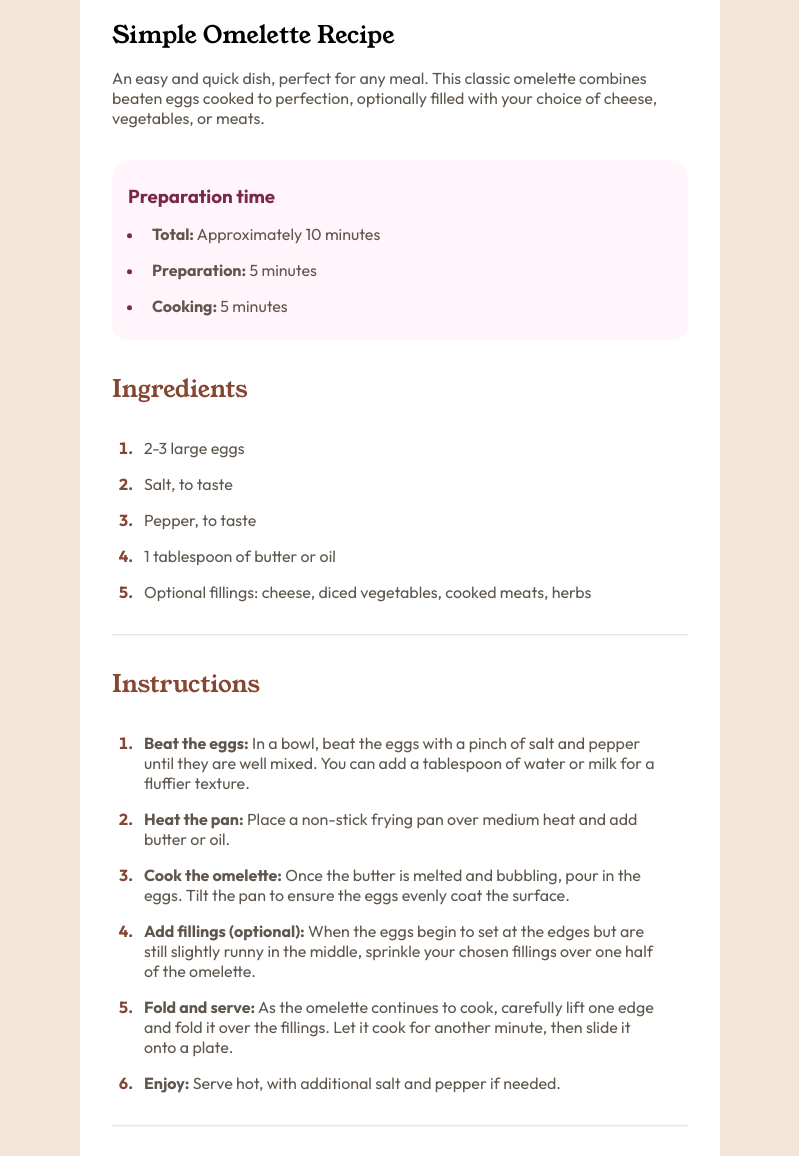
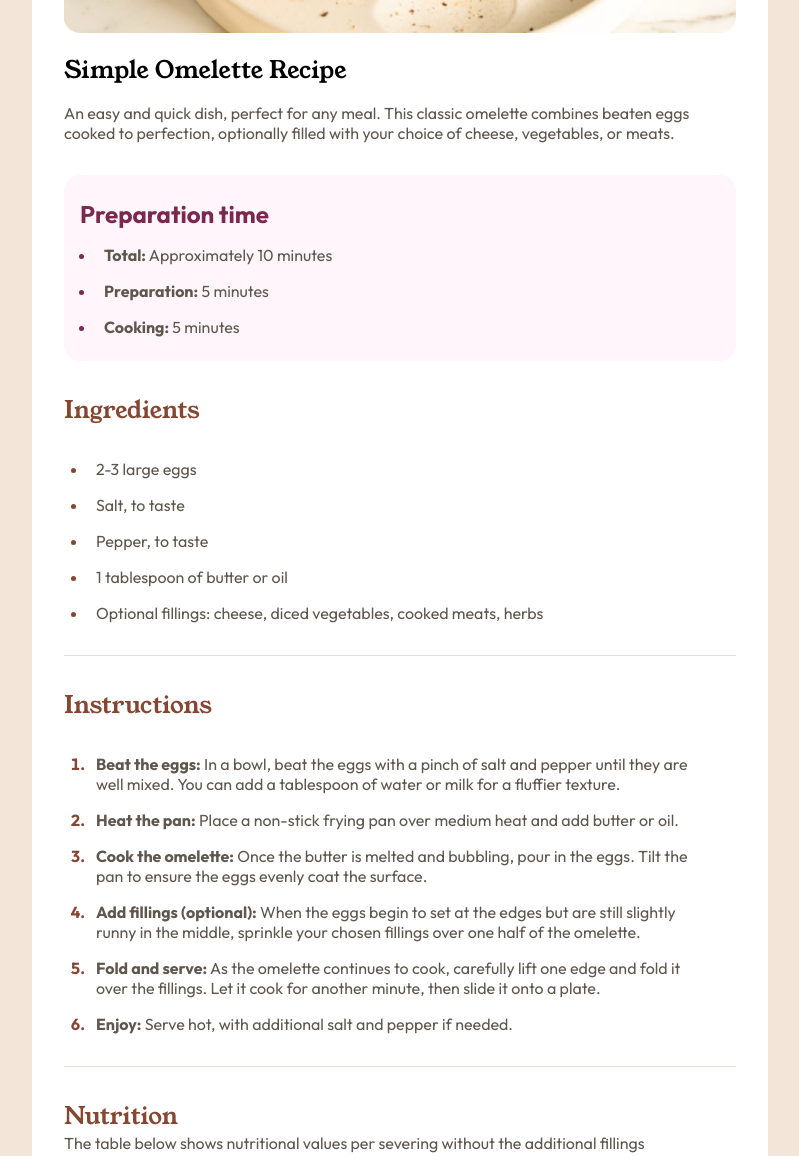
Before and after one commit to cvalencia1991/recipe-app-menu, a plain HTML site: page index.html in a window 1280 px wide. Shown: the part 386-1542 px from the top of the page, without its empty margins (240-1039 px from the left). Drawn offline with Linux system fonts and the light colour scheme.

Commit message:
Fix Design and Accesibility

```diff
--- a/css/style.css
+++ b/css/style.css
@@ -30,19 +30,20 @@
     }
 
     body{
-    font-size: 100%;
+      /*font-size: 100%;*/
+      font-size: clamp(.5rem, 0.7rem + 1vw, 1rem);
       background-color:var(--color-stone-100);
     }
 
     .recipe{
       position: absolute;
-    top: 120%;
+      top:10%;
       left:50%;
-    transform: translate(-50%,-50%);
+      transform: translateX(-50%);
       background-color: var(--color-white);
       height: auto;
-    width: 100%;
-    max-width: 40rem;
+      width:80%;
+      max-width: 46rem;
       border-radius: 1rem;
     }
 
@@ -64,6 +65,7 @@
 
     .recipe__header--1{
       font-weight:400;
+      font-size: clamp(1rem, 1.5rem, 4rem);
     }
 
     .recipe__header--2{
@@ -113,9 +115,20 @@
     }
 
     .recipe__preparation--ingredients-list{
+      list-style:disc;
+      margin:1.5rem;
+      font-family:Outfit, sans-serif;
+    }
+
+    .recipe__preparation--ingredients-steps{
       list-style:decimal;
       margin:1.5rem;
       font-family:Outfit, sans-serif;
+    }
+
+    .recipe__preparation--ingredients-steps li::marker{
+      color: var(--color-brown-800);
+      font-weight: 700;
     }
 
     .recipe__preparation--ingredients-list li::marker{
@@ -160,6 +173,7 @@
         top: auto;
         left: auto;
         transform: none;
+        width:100%;
       }
 
 
@@ -173,7 +187,7 @@
       }
 
       figcaption{
-      padding:2rem;
+        padding:0 2rem;
     }
 
   }
--- a/index.html
+++ b/index.html
@@ -8,21 +8,21 @@
     <title>Frontend Mentor | Recipe page</title>
   </head>
   <body>
+    <main>
       <section class="recipe">
         <figure class="recipe__figure">
           <img src="./assets/images/image-omelette.jpeg" alt="image omelette" class="recipe__figure--image" />
           <figcaption>
-          <main>
-            <header class="recipe__header">
+            <div role="header" class="recipe__header">
               <h1 class="recipe__header--1">Simple Omelette Recipe</h1>
               <p class="recipe__introduction">
               An easy and quick dish, perfect for any meal. This classic omelette combines beaten eggs cooked
               to perfection, optionally filled with your choice of cheese, vegetables, or meats.
               <p>
-            </header>
+            </div>
 
             <div class="recipe__preparation-time">
-              <h3 class="recipe__header--3">Preparation time</h3>
+              <h2 class="recipe__header--3">Preparation time</h2>
               <ul class="recipe__preparation--resume">
                 <li><strong>Total:</strong> Approximately 10 minutes</li>
                 <li><strong>Preparation:</strong> 5 minutes</li>
@@ -43,7 +43,7 @@
 
             <div class="recipe__preparation--ingredients">
               <h2 class="recipe__header--2">Instructions</h2>
-              <ul class="recipe__preparation--ingredients-list">
+              <ul class="recipe__preparation--ingredients-steps">
                 <li>
                   <strong>Beat the eggs:</strong> In a bowl, beat the eggs with a pinch of salt and pepper until they are well mixed.
                   You can add a tablespoon of water or milk for a fluffier texture.</li>
@@ -90,10 +90,10 @@
               </table>
 
             </div>
-          </main>
           </figcaption>
         </figure>
       </section>
+    </main>
 
   </body>
 </html>
```
Lines whose indentation alone changed are shown as unchanged.
